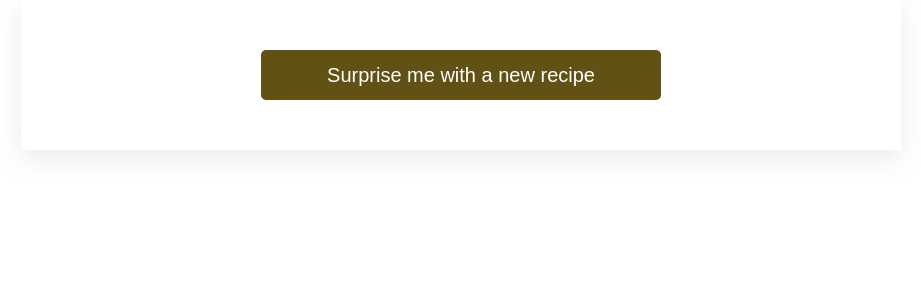
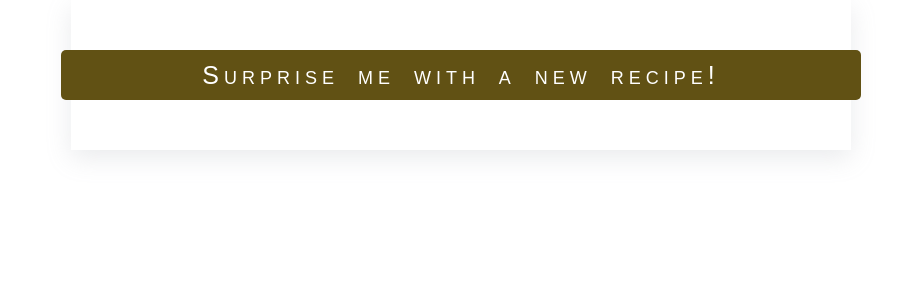
Before and after one commit to alicefirminger/recipeApp, a React (Create React App) app in the folder my-app/: page / in a window 1280 px wide. Shown: the top 300 px of the page, without its empty margins (179-1100 px from the left). Built offline with nearby package versions, Linux system fonts and the light colour scheme.

Commit message:
change font styles

```diff
--- a/my-app/src/components/App/App.css
+++ b/my-app/src/components/App/App.css
@@ -4,7 +4,7 @@
 	text-align: center;
 	justify-content: center;
 	align-items: center;
-	margin: 0px 200px 0px 200px;
+	margin: 0px 250px 0px 250px;
 	font-style: Lato;
 	letter-spacing: 2px;
 	font-size: 20px;
@@ -21,7 +21,7 @@
 
 button {
 	background-color: #615114;
-	width: 400px;
+	width: 800px;
 	height: 50px;
 	border-radius: 5px;
 	opacity: 1;
@@ -30,13 +30,16 @@ button {
 	display: inline-block;
 	text-decoration: none;
 	cursor: pointer;
-	font-size: 20px;
+	font-size: 25px;
 	color: white;
+	word-spacing: 7px;
+	letter-spacing: 5px;
+	font-variant-caps: small-caps;
 }
 
 .close-button {
 	background-color: #a61c3c;
-	width: 400px;
+	width: 800px;
 	height: 50px;
 }
 
@@ -61,8 +64,16 @@ img {
 	border-radius: 20px;
 }
 
-h1,
-h2 {
+h1 {
+	font-size: 2.5em;
 	letter-spacing: 5px;
 	font-weight: 200;
+	font-variant-caps: small-caps;
 }
+
+h2 {
+	font-size: 1.5em;
+	letter-spacing: 5px;
+	font-weight: 200;
+	font-variant-caps: small-caps;
+}
--- a/my-app/src/components/App/App.js
+++ b/my-app/src/components/App/App.js
@@ -13,7 +13,7 @@ function App() {
 	return (
 		<div className="App">
 			<button onClick={handleClick}>
-				Surprise me with a new recipe
+				Surprise me with a new recipe!
 			</button>
 			{showRecipe && <RecipeText setShowRecipe={setShowRecipe} />}
 		</div>
```
